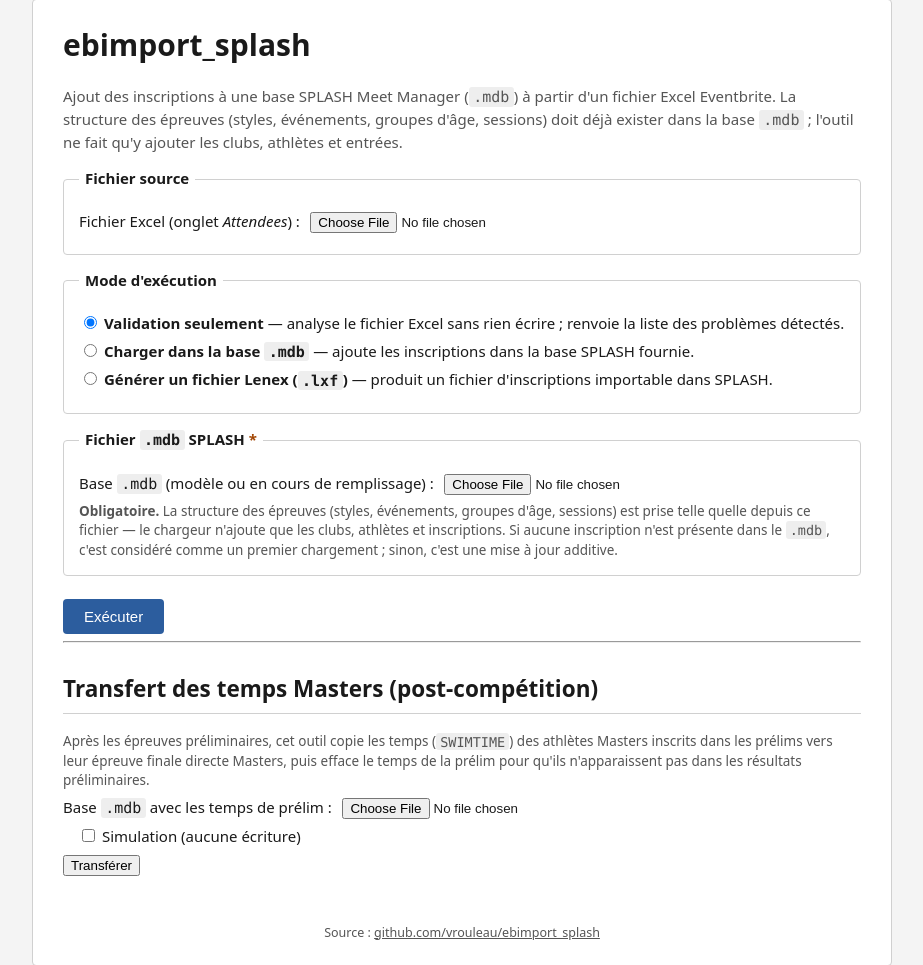
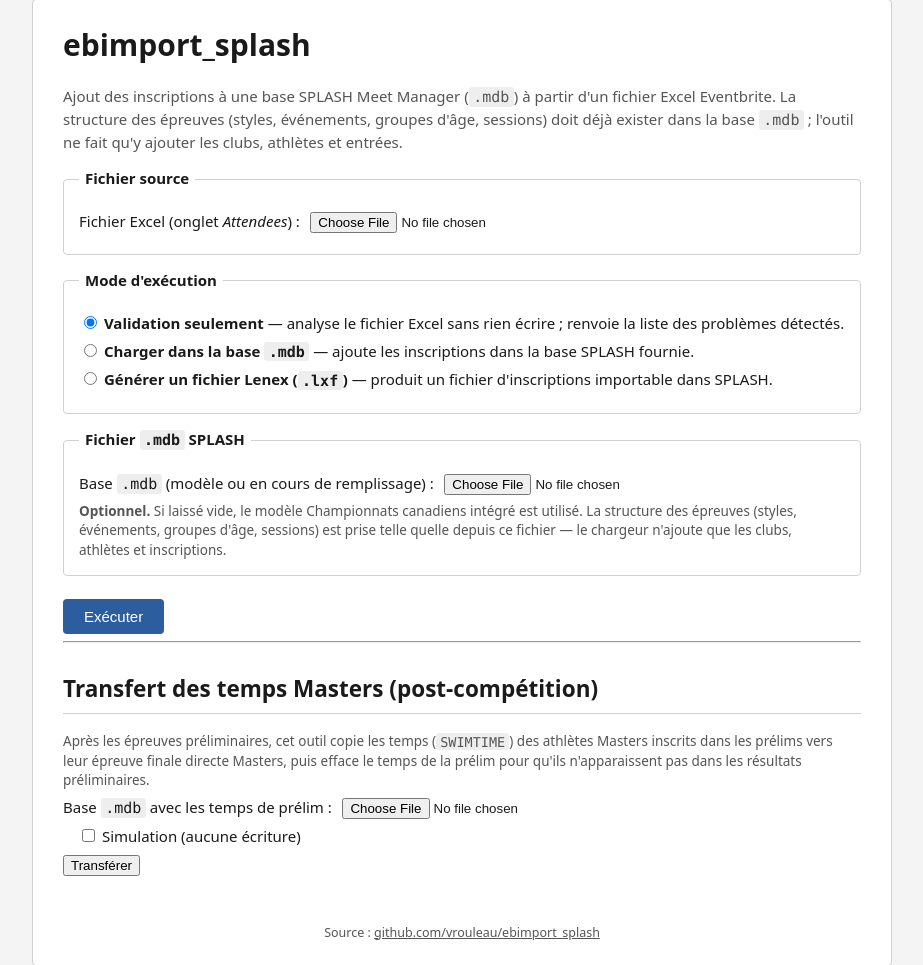
Before and after one commit to vrouleau/ebimport_splash, a Flask app: page / in a window 1280 px wide. Shown: the part 31-996 px from the top of the page, without its empty margins (178-1101 px from the left). Run offline with Flask 3, Linux system fonts and the light colour scheme; parts of the project's set-up code (start-up, migrations or seed data) failed here and were passed over; some libraries are stand-ins or nearby versions.

Commit message:
Bundle Championnats canadiens template.mdb as default
The template is now under source control and used as the default when
no .mdb is uploaded in the web UI.  Contains the full event structure
including Masters dual-entry brackets on all prelim events.

- .gitignore / .dockerignore: allow template.mdb
- Dockerfile: COPY template.mdb into image
- webapp: DEFAULT_MDB constant; api_run falls back to it when no
  upload is provided
- HTML: mdb field is now optional with hint explaining the default

Change-Id: Ieb9e18cc17562e72e7c7a1b24c40d4046f3e3562

```diff
--- a/webapp/app.py
+++ b/webapp/app.py
@@ -36,6 +36,7 @@
 MDB_LOADER  = REPO_ROOT / "load_to_mdb.py"
 LNX_LOADER  = REPO_ROOT / "load_to_lenex.py"
 COPY_SCRIPT = REPO_ROOT / "copy_prelim_to_masters_final.py"
+DEFAULT_MDB = REPO_ROOT / "template.mdb"
 
 STAGING_DIR = Path(os.environ.get("STAGING_DIR", "/tmp/ebimport_staging"))
 STAGING_DIR.mkdir(parents=True, exist_ok=True)
@@ -304,13 +305,9 @@
     if xlsx is None or not xlsx.filename:
         return jsonify({"error": "Aucun fichier xlsx reçu."}), 400
 
-    # Both modes require the user-supplied .mdb template.
+    # MDB template — use uploaded file or fall back to bundled default.
     mdb_upload = request.files.get("mdb")
-    if mdb_upload is None or not mdb_upload.filename:
-        return jsonify({
-            "error": "Un fichier .mdb modèle est requis "
-                     "(la structure des épreuves y est prise "
-                     "telle quelle)."}), 400
+    user_mdb_path: Path | None = None
 
     staging = _new_staging()
     try:
@@ -319,12 +316,16 @@
         if xlsx_path.stat().st_size > MAX_XLSX_BYTES:
             return jsonify({"error": "Fichier xlsx trop volumineux."}), 413
 
-        mdb_path = staging.dir / "input.mdb"
-        mdb_upload.save(mdb_path)
-        if mdb_path.stat().st_size > MAX_MDB_BYTES:
-            return jsonify({"error": "Fichier mdb trop volumineux."}), 413
+        if mdb_upload and mdb_upload.filename:
+            mdb_path = staging.dir / "input.mdb"
+            mdb_upload.save(mdb_path)
+            if mdb_path.stat().st_size > MAX_MDB_BYTES:
+                return jsonify({"error": "Fichier mdb trop volumineux."}), 413
+            user_mdb_path = mdb_path
+        else:
+            user_mdb_path = DEFAULT_MDB
 
-        parsed = run_loader(mode, xlsx_path, staging, user_mdb=mdb_path)
+        parsed = run_loader(mode, xlsx_path, staging, user_mdb=user_mdb_path)
         return jsonify(parsed)
     except subprocess.TimeoutExpired:
         _drop_staging(staging.id)
--- a/webapp/templates/index.html
+++ b/webapp/templates/index.html
@@ -47,19 +47,17 @@
       </fieldset>
 
       <fieldset id="mdb-opts">
-        <legend>Fichier <code>.mdb</code> SPLASH <span class="req">*</span></legend>
+        <legend>Fichier <code>.mdb</code> SPLASH</legend>
         <label>
           Base <code>.mdb</code> (modèle ou en cours de remplissage) :
-          <input type="file" name="mdb" accept=".mdb" required>
+          <input type="file" name="mdb" accept=".mdb">
         </label>
         <p class="hint">
-          <strong>Obligatoire.</strong>
+          <strong>Optionnel.</strong> Si laissé vide, le modèle
+          Championnats canadiens intégré est utilisé.
           La structure des épreuves (styles, événements, groupes d'âge,
           sessions) est prise telle quelle depuis ce fichier — le
           chargeur n'ajoute que les clubs, athlètes et inscriptions.
-          Si aucune inscription n'est présente dans le <code>.mdb</code>,
-          c'est considéré comme un premier chargement ; sinon, c'est une
-          mise à jour additive.
         </p>
       </fieldset>
 
```
Also changed, not shown: 4 other files.
